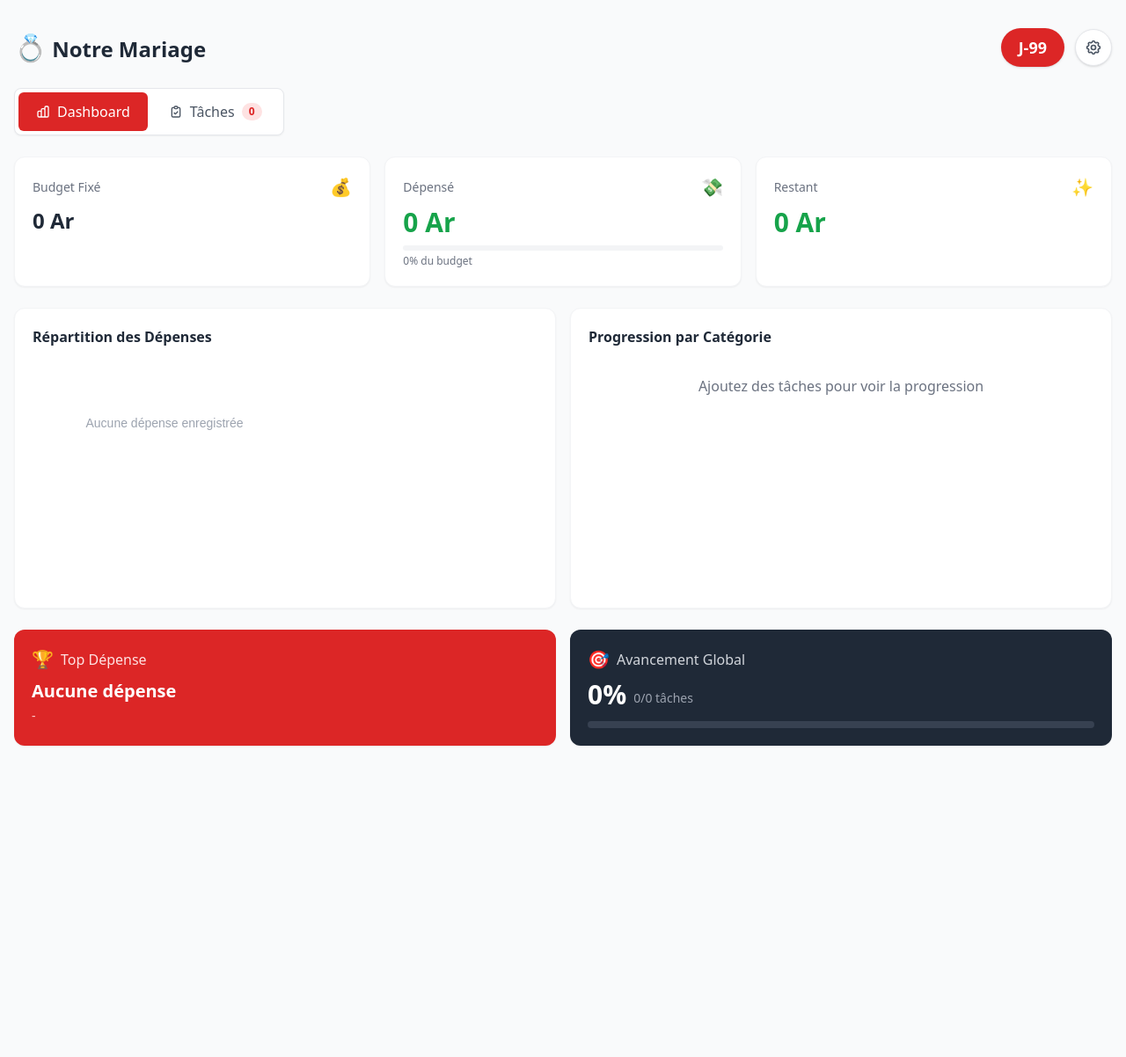
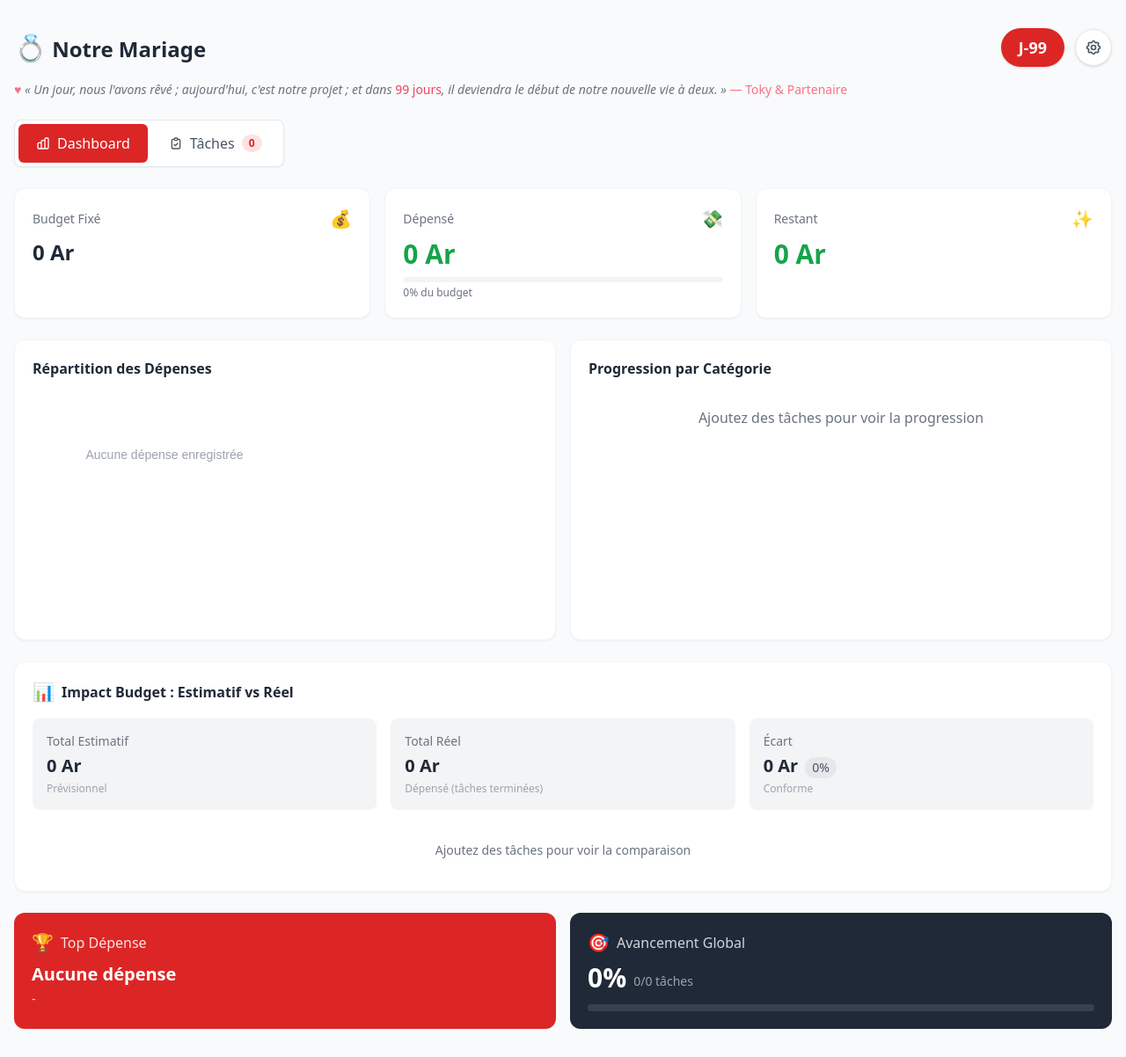
Before and after one commit to mathieu22/my-wedding, a Flask app: page / in a window 1280 px wide. Shown: the whole page at 88% size. Before the commit the page ends 848 px from the top, so only its background shows below. Run offline with Flask 3, Linux system fonts and the light colour scheme; data that the repository does not hold is empty; some libraries are stand-ins or nearby versions.

Commit message:
Add quote, budget comparison, dynamic days, fallback to estimatif

```diff
--- a/app/routes.py
+++ b/app/routes.py
@@ -100,9 +100,9 @@ def get_stats():
     config = Config.query.first()
     tasks = Task.query.all()
 
-    # Calculs budget
+    # Calculs budget (utilise prix_reel si disponible, sinon prix_estimatif)
     budget_fixe = config.budget_total
-    budget_depense = sum(t.prix_reel for t in tasks if t.statut)
+    budget_depense = sum(t.prix_reel if t.prix_reel > 0 else t.prix_estimatif for t in tasks if t.statut)
     budget_restant = budget_fixe - budget_depense
     pourcentage_depense = (budget_depense / budget_fixe * 100) if budget_fixe > 0 else 0
 
@@ -130,15 +130,25 @@ def get_stats():
     par_categorie = {}
     for cat in CATEGORIES:
         cat_tasks = [t for t in tasks if t.categorie == cat['id']]
+        cat_estimatif = sum(t.prix_estimatif for t in cat_tasks)
+        # Dépense: utilise prix_reel si disponible, sinon prix_estimatif
+        cat_depense = sum(t.prix_reel if t.prix_reel > 0 else t.prix_estimatif for t in cat_tasks if t.statut)
         par_categorie[cat['id']] = {
             'nom': cat['nom'],
             'icone': cat['icone'],
             'couleur': cat['couleur'],
             'total': len(cat_tasks),
             'terminees': sum(1 for t in cat_tasks if t.statut),
-            'depense': sum(t.prix_reel for t in cat_tasks if t.statut),
+            'depense': cat_depense,
+            'estimatif': cat_estimatif,
             'pourcentage': (sum(1 for t in cat_tasks if t.statut) / len(cat_tasks) * 100) if cat_tasks else 0
         }
+
+    # Comparaison Estimatif vs Réel (utilise prix_reel si disponible, sinon prix_estimatif)
+    total_estimatif = sum(t.prix_estimatif for t in tasks)
+    total_reel = sum(t.prix_reel if t.prix_reel > 0 else t.prix_estimatif for t in tasks if t.statut)
+    ecart = total_reel - total_estimatif
+    ecart_pourcentage = ((total_reel - total_estimatif) / total_estimatif * 100) if total_estimatif > 0 else 0
 
     return jsonify({
         'budget_fixe': budget_fixe,
@@ -151,7 +161,11 @@ def get_stats():
         'pourcentage_avancement': round(pourcentage_avancement, 1),
         'top_depense': top_depense,
         'par_categorie': par_categorie,
-        'config': config.to_dict()
+        'config': config.to_dict(),
+        'total_estimatif': total_estimatif,
+        'total_reel': total_reel,
+        'ecart': ecart,
+        'ecart_pourcentage': round(ecart_pourcentage, 1)
     })
 
 @app.route('/api/categories', methods=['GET'])
--- a/app/static/js/app.js
+++ b/app/static/js/app.js
@@ -66,6 +66,18 @@ function updateDashboard(stats) {
     // Countdown
     document.getElementById('days-left').textContent = stats.jours_restants;
 
+    // Citation dynamique avec jours restants
+    const daysText = document.getElementById('days-text');
+    if (daysText) {
+        if (stats.jours_restants <= 0) {
+            daysText.textContent = "aujourd'hui";
+        } else if (stats.jours_restants === 1) {
+            daysText.textContent = "demain";
+        } else {
+            daysText.textContent = stats.jours_restants + " jours";
+        }
+    }
+
     // Budget cards
     document.getElementById('budget-fixe').textContent = formatCurrency(stats.budget_fixe);
     document.getElementById('budget-depense').textContent = formatCurrency(stats.budget_depense);
@@ -118,6 +130,104 @@ function updateDashboard(stats) {
 
     // Budget chart
     renderBudgetChart(stats.par_categorie);
+
+    // Budget Impact: Estimatif vs Réel
+    renderBudgetComparison(stats);
+}
+
+function renderBudgetComparison(stats) {
+    // Totaux
+    document.getElementById('total-estimatif').textContent = formatCurrency(stats.total_estimatif);
+    document.getElementById('total-reel').textContent = formatCurrency(stats.total_reel);
+
+    // Écart
+    const ecart = stats.ecart;
+    const ecartPourcentage = stats.ecart_pourcentage;
+    const ecartCard = document.getElementById('ecart-card');
+    const ecartMontant = document.getElementById('ecart-montant');
+    const ecartPourcentageEl = document.getElementById('ecart-pourcentage');
+    const ecartLabel = document.getElementById('ecart-label');
+
+    if (ecart > 0) {
+        // Dépassement
+        ecartCard.className = 'bg-gray-100 rounded-lg p-4';
+        ecartMontant.className = 'text-xl font-bold text-red-600';
+        ecartMontant.textContent = '+' + formatCurrency(ecart);
+        ecartPourcentageEl.className = 'text-sm font-medium px-2 py-0.5 rounded-full bg-red-100 text-red-600';
+        ecartPourcentageEl.textContent = '+' + ecartPourcentage + '%';
+        ecartLabel.textContent = '⚠️ Dépassement';
+        ecartLabel.className = 'text-xs text-red-500 mt-1';
+    } else if (ecart < 0) {
+        // Économie
+        ecartCard.className = 'bg-gray-100 rounded-lg p-4';
+        ecartMontant.className = 'text-xl font-bold text-green-600';
+        ecartMontant.textContent = formatCurrency(ecart);
+        ecartPourcentageEl.className = 'text-sm font-medium px-2 py-0.5 rounded-full bg-green-100 text-green-600';
+        ecartPourcentageEl.textContent = ecartPourcentage + '%';
+        ecartLabel.textContent = '✅ Économie';
+        ecartLabel.className = 'text-xs text-green-500 mt-1';
+    } else {
+        // Égal
+        ecartCard.className = 'bg-gray-100 rounded-lg p-4';
+        ecartMontant.className = 'text-xl font-bold text-gray-800';
+        ecartMontant.textContent = formatCurrency(0);
+        ecartPourcentageEl.className = 'text-sm font-medium px-2 py-0.5 rounded-full bg-gray-200 text-gray-600';
+        ecartPourcentageEl.textContent = '0%';
+        ecartLabel.textContent = 'Conforme';
+        ecartLabel.className = 'text-xs text-gray-400 mt-1';
+    }
+
+    // Barres comparatives par catégorie
+    const container = document.getElementById('budget-comparison');
+    container.innerHTML = '';
+
+    const maxValue = Math.max(
+        ...Object.values(stats.par_categorie).map(c => Math.max(c.estimatif || 0, c.depense || 0))
+    );
+
+    for (const cat of CATEGORIES) {
+        const data = stats.par_categorie[cat.id];
+        if (!data || (data.estimatif === 0 && data.depense === 0)) continue;
+
+        const estimatifWidth = maxValue > 0 ? (data.estimatif / maxValue * 100) : 0;
+        const reelWidth = maxValue > 0 ? (data.depense / maxValue * 100) : 0;
+        const catEcart = data.depense - data.estimatif;
+        const isOver = catEcart > 0;
+
+        const html = `
+            <div class="bg-gray-50 rounded-lg p-3 border border-gray-100">
+                <div class="flex justify-between items-center mb-2">
+                    <span class="font-medium text-gray-700 text-sm">${cat.icone} ${cat.nom}</span>
+                    ${catEcart !== 0 && data.depense > 0 ? `
+                        <span class="text-xs font-medium px-2 py-0.5 rounded-full ${isOver ? 'bg-red-100 text-red-600' : 'bg-green-100 text-green-600'}">
+                            ${isOver ? '+' : ''}${formatCurrency(catEcart)}
+                        </span>
+                    ` : ''}
+                </div>
+                <div class="space-y-1.5">
+                    <div class="flex items-center gap-2">
+                        <span class="text-xs text-blue-600 w-16">Estimatif</span>
+                        <div class="flex-1 bg-gray-200 rounded-full h-2">
+                            <div class="bg-blue-400 h-2 rounded-full transition-all" style="width: ${estimatifWidth}%"></div>
+                        </div>
+                        <span class="text-xs text-gray-600 w-24 text-right">${formatCurrency(data.estimatif)}</span>
+                    </div>
+                    <div class="flex items-center gap-2">
+                        <span class="text-xs text-green-600 w-16">Réel</span>
+                        <div class="flex-1 bg-gray-200 rounded-full h-2">
+                            <div class="${isOver ? 'bg-red-400' : 'bg-green-400'} h-2 rounded-full transition-all" style="width: ${reelWidth}%"></div>
+                        </div>
+                        <span class="text-xs text-gray-600 w-24 text-right">${formatCurrency(data.depense)}</span>
+                    </div>
+                </div>
+            </div>
+        `;
+        container.innerHTML += html;
+    }
+
+    if (container.innerHTML === '') {
+        container.innerHTML = '<p class="text-gray-500 text-center py-4 text-sm">Ajoutez des tâches pour voir la comparaison</p>';
+    }
 }
 
 function updateTasksStats(tasks) {
--- a/app/templates/index.html
+++ b/app/templates/index.html
@@ -4,7 +4,8 @@
 <div class="container mx-auto px-4 py-8 max-w-7xl">
 
     <!-- Header -->
-    <header class="flex justify-between items-center mb-6">
+    <header class="mb-6">
+        <div class="flex justify-between items-center mb-4">
             <div class="flex items-center gap-4">
                 <h1 class="text-2xl font-bold text-gray-800">
                     <span class="text-3xl">💍</span> Notre Mariage
@@ -21,6 +22,13 @@
                     </svg>
                 </button>
             </div>
+        </div>
+        <!-- Citation -->
+        <p class="text-gray-500 italic text-sm">
+            <span class="text-rose-400 not-italic">♥</span>
+            « Un jour, nous l'avons rêvé ; aujourd'hui, c'est notre projet ; et dans <span id="days-text" class="text-rose-500 font-medium not-italic">quelques jours</span>, il deviendra le début de notre nouvelle vie à deux. »
+            <span class="text-rose-400 font-medium not-italic">— {{ config.nom_partenaire_1 }} & {{ config.nom_partenaire_2 }}</span>
+        </p>
     </header>
 
     <!-- Tabs Navigation -->
@@ -92,6 +100,40 @@
                 <div id="category-progress" class="space-y-3">
                     <!-- Filled by JS -->
                 </div>
+            </div>
+        </div>
+
+        <!-- Budget Impact: Estimatif vs Réel -->
+        <div class="bg-white rounded-xl shadow-sm p-5 border border-gray-100 mb-6">
+            <h3 class="text-base font-semibold text-gray-800 mb-4 flex items-center gap-2">
+                <span class="text-xl">📊</span> Impact Budget : Estimatif vs Réel
+            </h3>
+
+            <!-- Résumé global -->
+            <div class="grid grid-cols-1 md:grid-cols-3 gap-4 mb-5">
+                <div class="bg-gray-100 rounded-lg p-4">
+                    <div class="text-sm text-gray-500 font-medium mb-1">Total Estimatif</div>
+                    <div id="total-estimatif" class="text-xl font-bold text-gray-800">0 Ar</div>
+                    <div class="text-xs text-gray-400 mt-1">Prévisionnel</div>
+                </div>
+                <div class="bg-gray-100 rounded-lg p-4">
+                    <div class="text-sm text-gray-500 font-medium mb-1">Total Réel</div>
+                    <div id="total-reel" class="text-xl font-bold text-gray-800">0 Ar</div>
+                    <div class="text-xs text-gray-400 mt-1">Dépensé (tâches terminées)</div>
+                </div>
+                <div id="ecart-card" class="bg-gray-100 rounded-lg p-4">
+                    <div class="text-sm text-gray-500 font-medium mb-1">Écart</div>
+                    <div class="flex items-baseline gap-2">
+                        <span id="ecart-montant" class="text-xl font-bold text-gray-800">0 Ar</span>
+                        <span id="ecart-pourcentage" class="text-sm font-medium px-2 py-0.5 rounded-full bg-gray-200 text-gray-600">0%</span>
+                    </div>
+                    <div id="ecart-label" class="text-xs text-gray-400 mt-1">Par rapport à l'estimatif</div>
+                </div>
+            </div>
+
+            <!-- Barres comparatives par catégorie -->
+            <div class="space-y-3" id="budget-comparison">
+                <!-- Filled by JS -->
             </div>
         </div>
 
```
Also changed, not shown: Capture d’écran 2025-12-06 à 01.11.31.png (added). Lines whose indentation alone changed are shown as unchanged.
